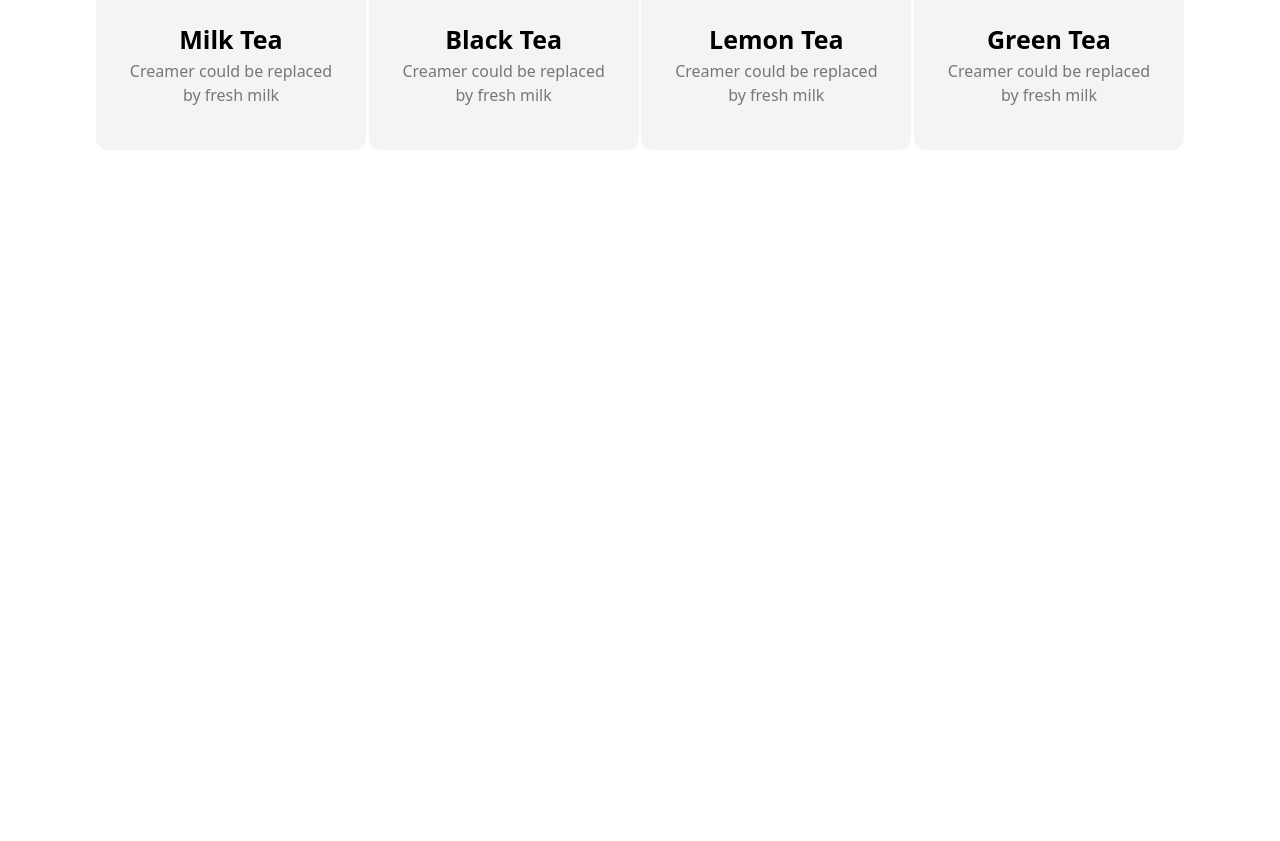
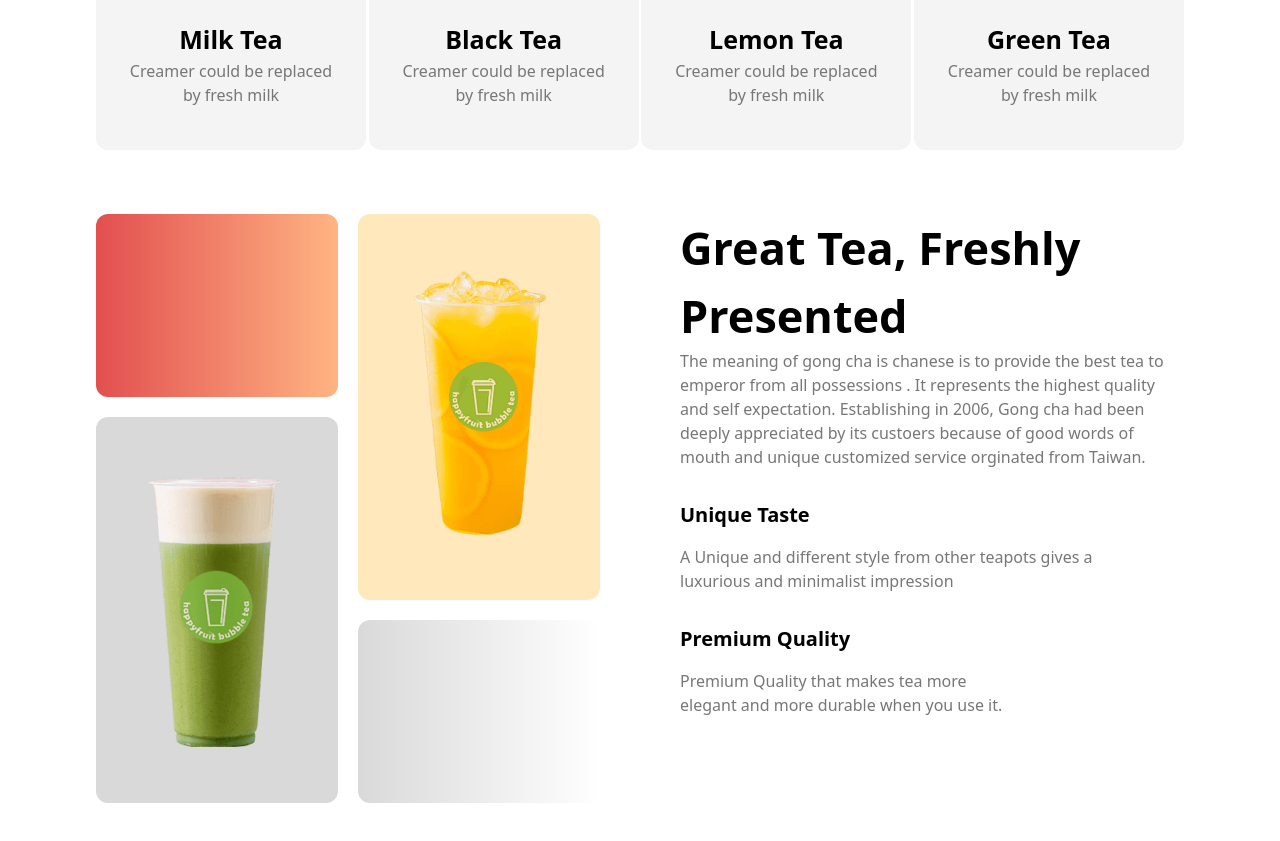
Before and after one commit to Humaun-hk/Tea-house, a plain HTML site: page index.html in a window 1280 px wide. Shown: the part 1066-1907 px from the top of the page. Before the commit the page ends 1320 px from the top, so only its background shows below. Drawn offline with nearby package versions, Linux system fonts and the light colour scheme.

Commit message:
grate tea section

```diff
--- a/index.html
+++ b/index.html
@@ -135,7 +135,46 @@
           </div>
         </div>
       </div>
+      <!-- Grate Tea Section -->
+      <section class="grid grid-cols-2 gap-20 my-16">
+        <div class="grid grid-cols-2 grid-rows-3 gap-[20px]">
+          <div
+            class="bg-gradient-to-r from-[#e24f4f] to-[#ffb483] rounded-xl"
+          ></div>
+          <div class="bg-[#ffe8bb] rounded-xl row-span-2">
+            <img class="mx-auto py-14" src="./images/fresh-1.png" alt="" />
+          </div>
+          <div class="bg-[#D9D9D9] rounded-xl row-span-2">
+            <img class="mx-auto py-14" src="./images/fresh-2.png" alt="" />
+          </div>
+          <div
+            class="bg-gradient-to-r from-[#D9D9D9] to-[#FFFFFF] rounded-xl"
+          ></div>
+        </div>
 
+        <div>
+          <h1 class="text-[45px] font-bold">
+            Great Tea, Freshly<br />Presented
+          </h1>
+          <p class="text-[#777777]">
+            The meaning of gong cha is chanese is to provide the best tea to
+            emperor from all possessions . It represents the highest quality and
+            self expectation. Establishing in 2006, Gong cha had been deeply
+            appreciated by its custoers because of good words of mouth and
+            unique customized service orginated from Taiwan.
+          </p>
+          <h1 class="text-xl font-bold mt-8 mb-4">Unique Taste</h1>
+          <p class="text-[#777777]">
+            A Unique and different style from other teapots gives a<br />luxurious
+            and minimalist impression
+          </p>
+          <h1 class="text-xl font-bold mt-8 mb-4">Premium Quality</h1>
+          <p class="text-[#777777]">
+            Premium Quality that makes tea more<br />elegant and more durable
+            when you use it.
+          </p>
+        </div>
+      </section>
     </main>
     <footer></footer>
   </body>
```
